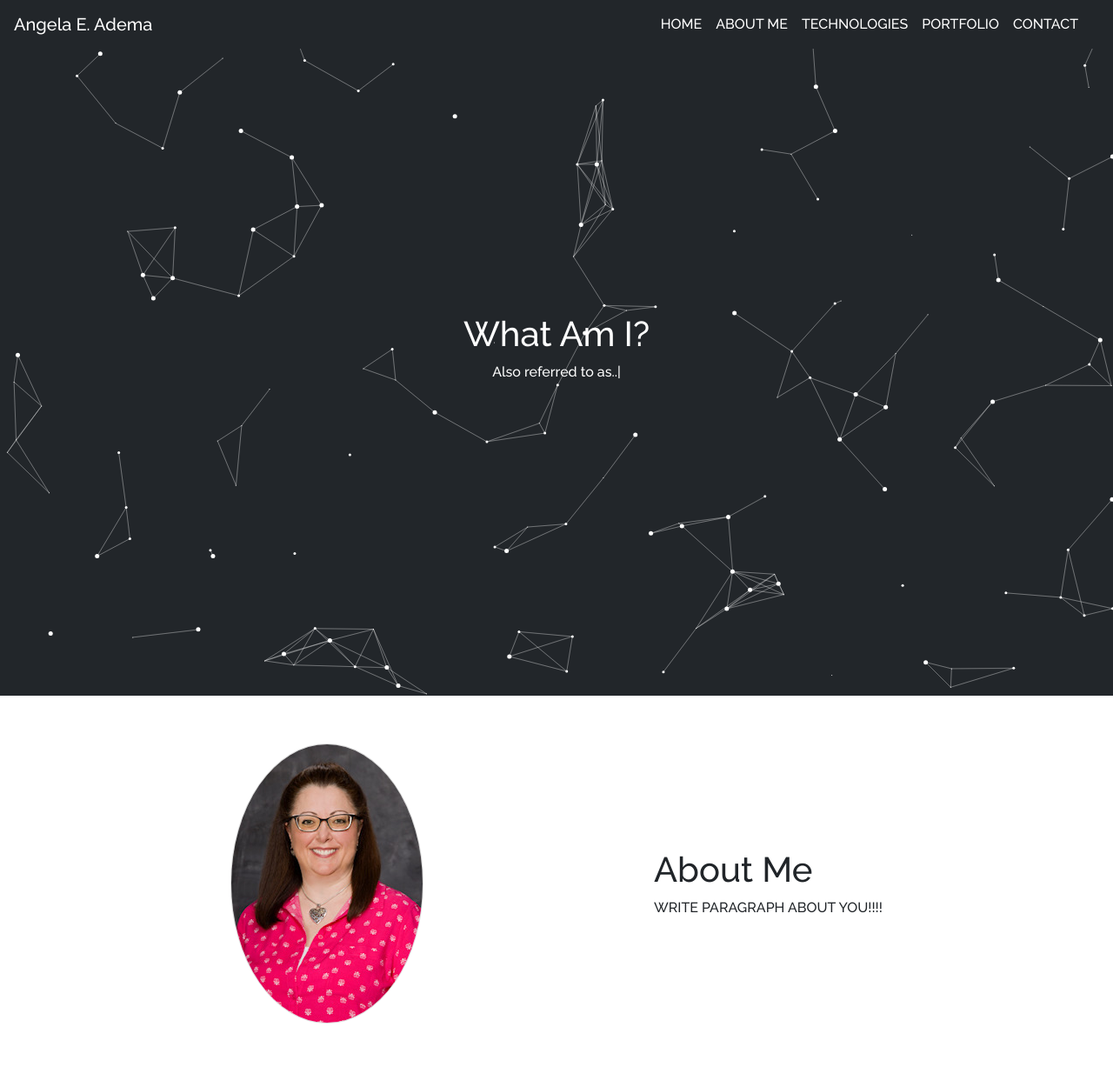
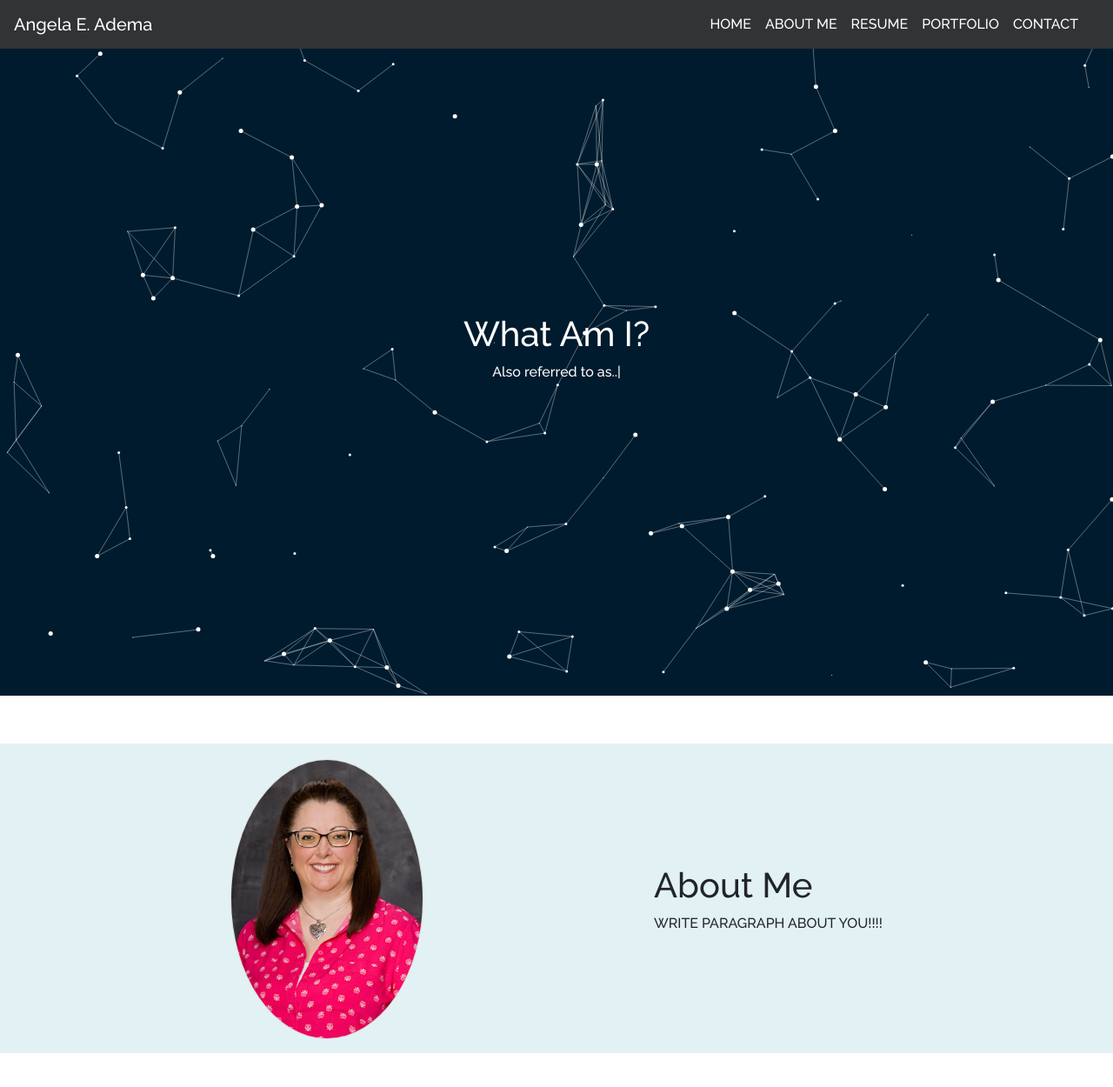
Before and after one commit to Angi-Adema/React-Portfolio, a React (Create React App) app: page / in a window 1280 px wide. Shown: the top 1250 px of the page at 87% size. Built offline with nearby package versions, Linux system fonts and the light colour scheme; the HTML template or start-up script is replaced by a standard one.

Commit message:
updated aboutme css

```diff
--- a/src/App.css
+++ b/src/App.css
@@ -4,8 +4,10 @@
 }
 
 :root {
-  --nav-color: hsl(210, 11%, 15%);
-  --nav-color-hover: hsl(210, 11%, 45%);
+  /* --nav-color: hsl(210, 11%, 15%); */
+  --nav-color: #313335;
+  /* --nav-color-hover: hsl(210, 11%, 45%); */
+  --nav-color-hover: #f2f2f2;
   --nav-border-color: hsl(210, 11%, 45%);
   --light-color: hsl(209, 100%, 92%);
   --font-color: hsl(0, 0%, 100%);
--- a/src/Particles.jsx
+++ b/src/Particles.jsx
@@ -48,7 +48,7 @@ export default class Particles extends React.Component {
     }
 
     const draw = () => {
-      ctx.fillStyle = "#22262a";
+      ctx.fillStyle = "#001B2E";
       ctx.fillRect(0, 0, canvas.width, canvas.height);
 
       // Lets draw particles from the array now
--- a/src/helpers/navigationLinks.js
+++ b/src/helpers/navigationLinks.js
@@ -1,22 +1,22 @@
 export const navigationLinks = [
   {
-        name: 'HOME',
-        ref: '#home'
+    name: "HOME",
+    ref: "#home",
   },
   {
-        name: 'ABOUT ME',
-        ref: '#about-me'
+    name: "ABOUT ME",
+    ref: "#about-me",
   },
   {
-        name: 'TECHNOLOGIES',
-        ref: '#technologies'
+    name: "RESUME",
+    ref: "#resume",
   },
   {
-        name: 'PORTFOLIO',
-        ref: '#portfolio'
+    name: "PORTFOLIO",
+    ref: "#portfolio",
   },
   {
-        name: 'CONTACT',
-        ref: '#contact'
+    name: "CONTACT",
+    ref: "#contact",
   },
-]
+];
--- a/src/screens/aboutMe/aboutMe.css
+++ b/src/screens/aboutMe/aboutMe.css
@@ -1,5 +1,7 @@
 .about_container {
   margin: 3rem 0;
+  background-color: #e2f1f3;
+  padding-top: 18px;
   display: flex;
   flex-direction: row;
   justify-content: space-evenly;
```
Lines whose indentation alone changed are shown as unchanged.
